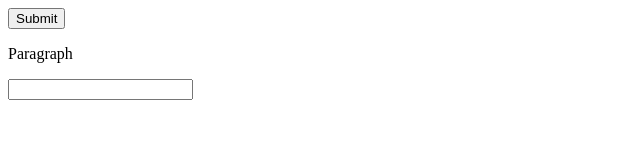
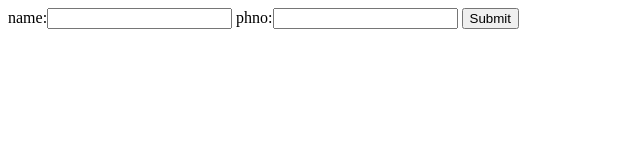
Before and after one commit to Prathyu22/JavaScript, a plain HTML site: page index.html in a window 1280 px wide. Shown: the whole page, without its empty margins (0-640 px from the left). Drawn offline with Linux system fonts and the light colour scheme.

Commit message:
Form_validation

```diff
--- a/index.html
+++ b/index.html
@@ -4,12 +4,16 @@
     <meta charset="UTF-8">
     <meta http-equiv="X-UA-Compatible" content="IE=edge">
     <meta name="viewport" content="width=device-width, initial-scale=1.0">
-    <title>Document Object Model - DOM</title>
+    <title>Validation Form</title>
 </head>
 <body>
-    <button id="b" onClick="buttonClick()">Submit</button>
-    <p id="para">Paragraph</p>
-    <input type="text" id="ip"> </input>
+    <form>
+        name:<input type="text" id="name"></input>
+        phno:<input type="text" id="phno"></input>
+        <button onClick="validateForm()">Submit</button>
+    </form>
+
+
     <script src="javascript.js"></script>
 
 </body>
--- a/javascript.js
+++ b/javascript.js
@@ -1,14 +1,19 @@
-function paraClicked() {
-    document.getElementById("para").setAttribute("style","color:blue");
+function validateForm() {
+    var name = document.getElementById("name");
+    var phno = document.getElementById("phno");
+
+    if(name.value == "")
+    {
+        alert("please enter some value in name.")
+    }
+
+    if(!(isNaN(name.value)))
+    {
+        alert("please enter text in name section.");
+    }
+
+    if(isNaN(phno.value))
+    {
+        alert("please enter number in phno section.");
+    }
 }
-
-function paraMouseOver() {
-    document.getElementById("para").setAttribute("style","color:red");
-}
-
-document.getElementById("para").addEventListener("click",paraClicked);
-document.getElementById("para").addEventListener("mouseover",paraMouseOver);
-
-function buttonClick() {
-    document.getElementById("b").setAttribute("style","color:blue");
-}
```
Also changed, not shown: DOM.jpeg (deleted), events_1.jpeg (deleted), events_2.jpeg (deleted), notes.txt (deleted).
